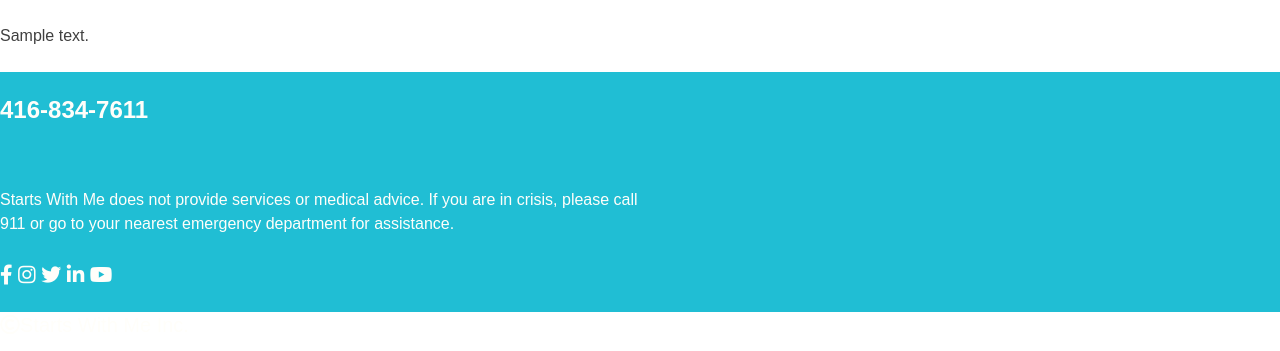
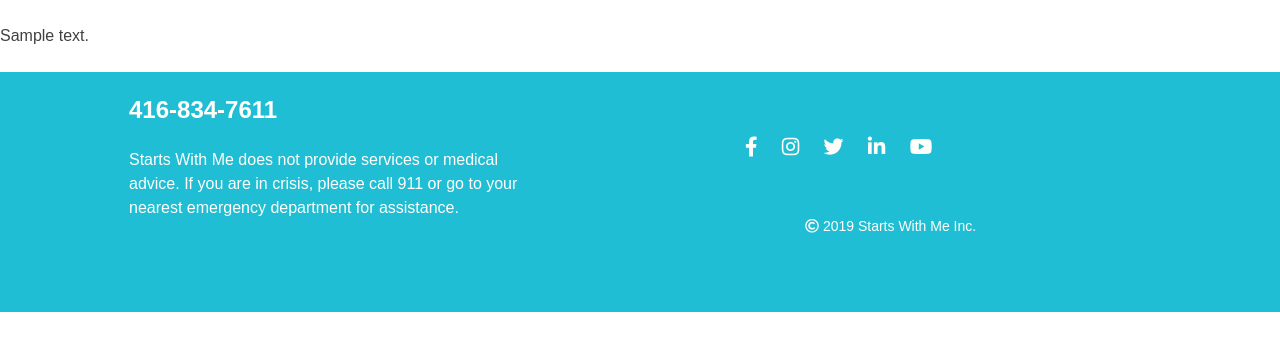
Before and after one commit to redacademy/swm-spring-2019, a WordPress theme: template themes/swm/page.php in a window 1280 px wide. Shown: the part 96-447 px from the top of the page. Run offline with PHP 8.4 and a stand-in for WordPress, Linux system fonts and the light colour scheme; the site name, menu and one post (Sample post) are stand-ins, and other content is empty; some libraries are stand-ins or nearby versions.

Commit message:
Footer styled to look like the Zeplin, added anchor tags linking social icons to customers social media pages.

```diff
--- a/themes/swm/footer.php
+++ b/themes/swm/footer.php
@@ -17,13 +17,13 @@
 
 				<div class="social-icons">
 
-				<i class="fab fa-facebook-f"></i>
-				<i class="fab fa-instagram"></i>
-				<i class="fab fa-twitter"></i>
-				<i class="fab fa-linkedin-in"></i>
-				<i class="fab fa-youtube"></i>
+				<a href="https://www.facebook.com/startswithmementalhealth/"> <i class="fab fa-facebook-f"></i> </a>
+				<a href="https://www.instagram.com/startswithme_/"> <i class="fab fa-instagram"></i> </a>
+				<a href="https://twitter.com/StartsWithMe_"> <i class="fab fa-twitter"></i> </a>
+				<a href="https://www.linkedin.com/in/michaelstroh/"> <i class="fab fa-linkedin-in"></i> </a>
+				<a href="https://www.youtube.com/channel/UChbAyApyFCQNoF3-ocKvdag"> <i class="fab fa-youtube"></i> </a>
 
-				<p class="copyright"><i class="far fa-copyright"></i>Starts With Me Inc.</p>
+				<p class="copyright"> <i class="far fa-copyright"> </i> 2019 Starts With Me Inc.</p>
 			 </div>
 			</div><!-- .site-info -->
 			</footer><!-- #colophon -->
--- a/themes/swm/sass/_footer.scss
+++ b/themes/swm/sass/_footer.scss
@@ -4,25 +4,53 @@ footer{
     height: 240px;
     background-color: #20bed4;
     color: #fffefa;
-    display: grid;
-    grid-template-columns: 1fr 1fr;
-    grid-template-rows: 25% 50% 25%;
+
+
+    .site-info{
+        display: grid;
+        grid-template-columns: 1fr 1fr;
+        grid-template-rows: 60px 120px 60px;
+    }
+
+
+
 }
+
+
 
     .social-icons{
         grid-column-start: 2;
         font-size: 20px;
+        color: #fffefa;
+        margin-left: 105px;
+
+
+        a{
+            text-decoration: none;
+            color: #fffefa;
+            margin-right: 3.5%;
+
+
+        }
+
     }
 
     .phone{
         grid-column-start: 1;
+        margin-left: 129px;
     }
 
     .warning{
         grid-row-start: 2;
+        width: 416px;
+        height: 80px;
+        margin-left: 129px;
     }
 
     .copyright{
+        font-size: 14px;
         grid-column: 2;
         grid-row: 3;
+        margin-top: 10%;
+        margin-left: 60px;
     }
--- a/themes/swm/style.css
+++ b/themes/swm/style.css
@@ -677,21 +677,35 @@ footer {
   width: 100%;
   height: 240px;
   background-color: #20bed4;
-  color: #fffefa;
-  display: grid;
-  grid-template-columns: 1fr 1fr;
-  grid-template-rows: 25% 50% 25%; }
+  color: #fffefa; }
+  footer .site-info {
+    display: grid;
+    grid-template-columns: 1fr 1fr;
+    grid-template-rows: 60px 120px 60px; }
 
 .social-icons {
   grid-column-start: 2;
-  font-size: 20px; }
+  font-size: 20px;
+  color: #fffefa;
+  margin-left: 105px; }
+  .social-icons a {
+    text-decoration: none;
+    color: #fffefa;
+    margin-right: 3.5%; }
 
 .phone {
-  grid-column-start: 1; }
+  grid-column-start: 1;
+  margin-left: 129px; }
 
 .warning {
-  grid-row-start: 2; }
+  grid-row-start: 2;
+  width: 416px;
+  height: 80px;
+  margin-left: 129px; }
 
 .copyright {
+  font-size: 14px;
   grid-column: 2;
-  grid-row: 3; }
+  grid-row: 3;
+  margin-top: 10%;
+  margin-left: 60px; }
```
